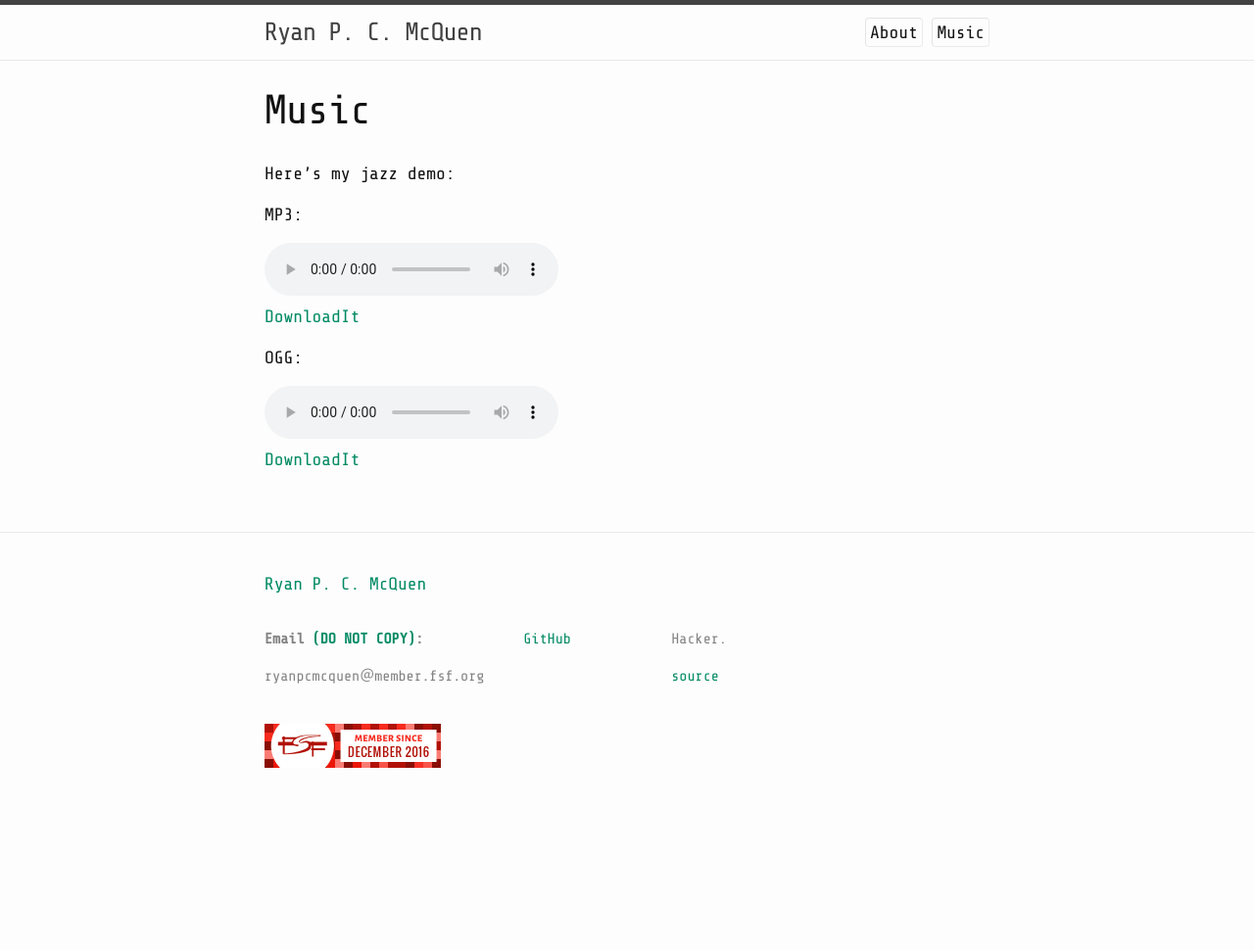
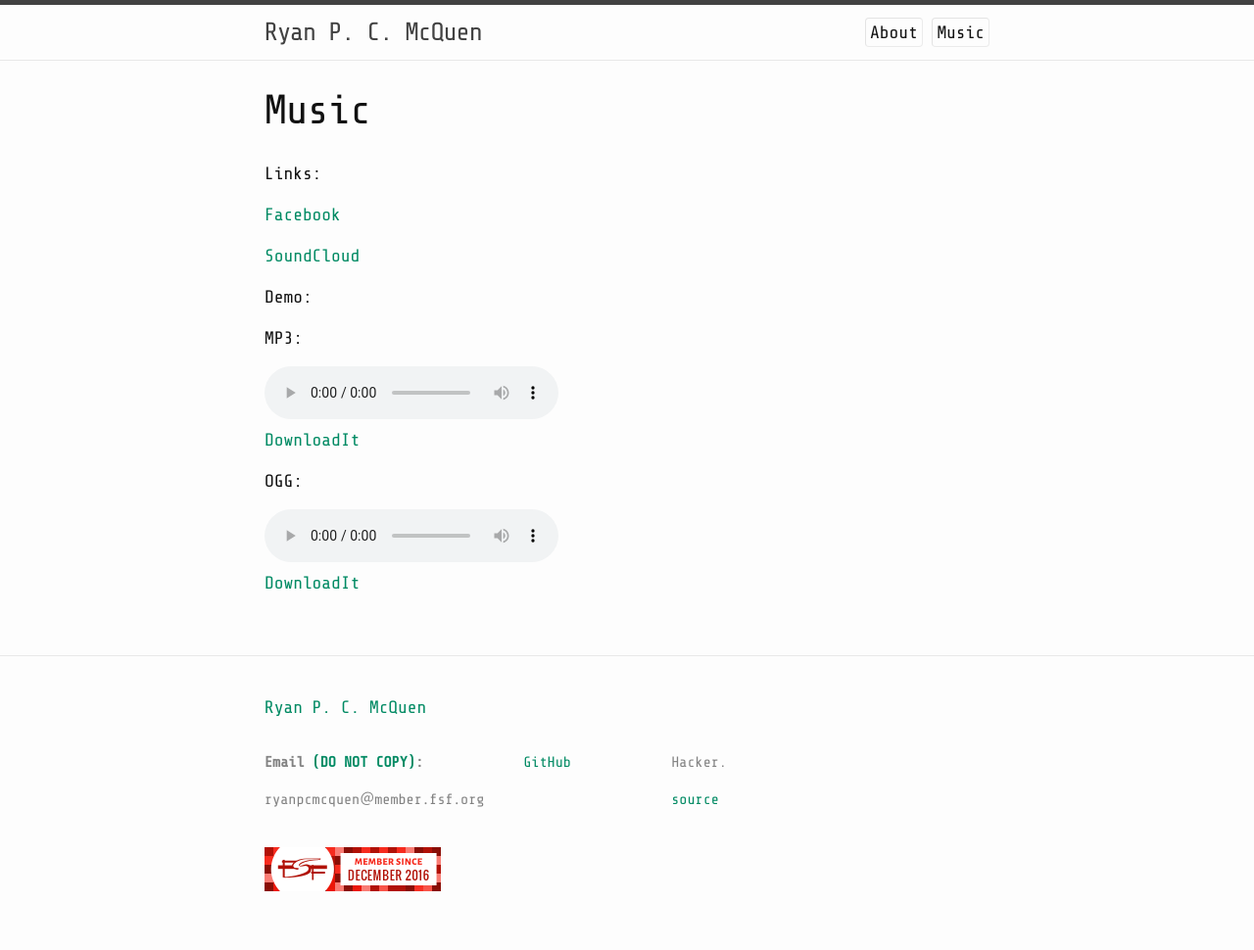
Before and after one commit to ryanpcmcquen/ryanpcmcquen.github.io, a Jekyll site: the page built from music.md, in a window 1280 px wide. Shown: the whole page at 98% size. Built offline with Jekyll 4.4.1, drawn with Linux system fonts in a browser that asks for light colours; a script that is not in the unit is left out; before the commit the page ends 900 px from its top, so only the background shows below that.

Commit message:
Add music links.

```diff
--- a/music.md
+++ b/music.md
@@ -4,7 +4,13 @@
 permalink: /music/
 ---
 
-Here's my jazz demo:
+Links:
+
+<a href="https://www.facebook.com/McQuenMusic/">Facebook</a>
+
+<a href="https://soundcloud.com/mcquenmusic">SoundCloud</a>
+
+Demo:
 
 MP3:
 
```
